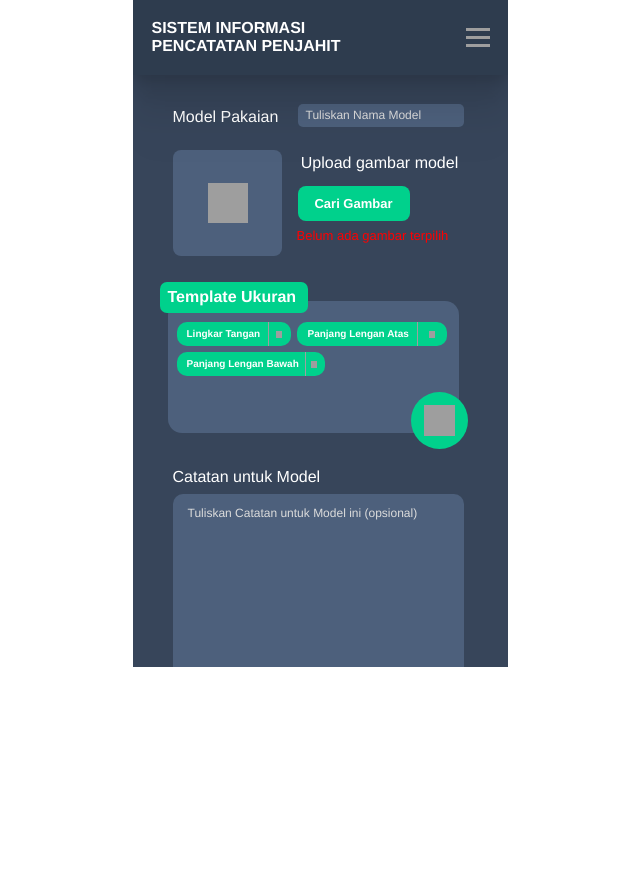
After one commit to rahmanisstudent/project-rbpl-native, a PHP site: page /tambahModel.php in a window 1280 px wide. The commit adds this page. Shown: the whole page, without its empty margins (320-960 px from the left). Run offline with PHP 8.4, Linux system fonts and the light colour scheme; some libraries are stand-ins or nearby versions; grey boxes are pictures that could not be loaded.

Commit message:
seadanya

```diff
--- /dev/null
+++ b/css/tambahModel.css
@@ -0,0 +1,564 @@
+@import url("https://cdnjs.cloudflare.com/ajax/libs/meyer-reset/2.0/reset.min.css");
+* {
+  -webkit-font-smoothing: antialiased;
+  box-sizing: border-box;
+}
+html,
+body {
+  margin: 0px;
+  height: 100%;
+}
+/* a blue color as a generic focus style */
+button:focus-visible {
+  outline: 2px solid #4a90e2 !important;
+  outline: -webkit-focus-ring-color auto 5px !important;
+}
+a {
+  text-decoration: none;
+}
+
+.tambah-design {
+  background-color: #ffffff;
+  display: flex;
+  flex-direction: row;
+  justify-content: center;
+  width: 100%;
+}
+
+.tambah-design .overlap-wrapper {
+  background-color: #ffffff;
+  width: 375px;
+  height: 667px;
+}
+
+.tambah-design .overlap {
+  position: relative;
+  height: 667px;
+}
+
+.tambah-design .scroll {
+  position: absolute;
+  width: 375px;
+  height: 667px;
+  top: 0;
+  left: 0;
+  overflow: hidden;
+  overflow-y: scroll;
+}
+
+.tambah-design .scroll::-webkit-scrollbar {
+  width: 0;
+  display: none;
+}
+
+.tambah-design .group {
+  position: relative;
+  width: 375px;
+  height: 755px;
+  top: 74px;
+  background-color: #37455a;
+}
+
+.tambah-design .simpan {
+  position: absolute;
+  width: 102px;
+  height: 34px;
+  top: 668px;
+  left: 231px;
+}
+
+.tambah-design .overlap-group {
+  position: relative;
+  width: 100px;
+  height: 34px;
+  background-color: #00d18c;
+  border-radius: 10px;
+}
+
+.tambah-design .text-wrapper {
+  position: absolute;
+  width: 63px;
+  top: 8px;
+  left: 19px;
+  font-family: "Inter-Bold", Helvetica;
+  font-weight: 700;
+  color: #ffffff;
+  font-size: 16px;
+  letter-spacing: 0;
+  line-height: normal;
+  white-space: nowrap;
+}
+
+.tambah-design .cancel {
+  position: absolute;
+  width: 102px;
+  height: 34px;
+  top: 668px;
+  left: 123px;
+}
+
+.tambah-design .div-wrapper {
+  position: relative;
+  width: 100px;
+  height: 34px;
+  background-color: #42526b;
+  border-radius: 10px;
+}
+
+.tambah-design .div {
+  position: absolute;
+  width: 63px;
+  top: 8px;
+  left: 19px;
+  font-family: "Inter-Bold", Helvetica;
+  font-weight: 700;
+  color: #ffffff;
+  font-size: 16px;
+  text-align: center;
+  letter-spacing: 0;
+  line-height: normal;
+  white-space: nowrap;
+}
+
+.tambah-design .model {
+  position: absolute;
+  width: 295px;
+  height: 23px;
+  top: 30px;
+  left: 40px;
+}
+
+.tambah-design .text-wrapper-2 {
+  position: absolute;
+  top: 4px;
+  left: 0;
+  font-family: "Inter-Regular", Helvetica;
+  font-weight: 400;
+  color: #ffffff;
+  font-size: 16px;
+  letter-spacing: 0;
+  line-height: normal;
+  white-space: nowrap;
+}
+
+.tambah-design .overlap-2 {
+  position: absolute;
+  width: 166px;
+  height: 23px;
+  top: 0;
+  left: 125px;
+  background-color: #4d607c;
+  border-radius: 5px;
+}
+
+.tambah-design .text-wrapper-3 {
+  position: absolute;
+  top: 4px;
+  left: 8px;
+  font-family: "Inter-Regular", Helvetica;
+  font-weight: 400;
+  color: #dcdcdc;
+  font-size: 12px;
+  letter-spacing: 0;
+  line-height: normal;
+}
+
+.tambah-design .catatan {
+  position: absolute;
+  width: 295px;
+  height: 230px;
+  top: 394px;
+  left: 40px;
+}
+
+.tambah-design .overlap-3 {
+  position: absolute;
+  width: 291px;
+  height: 204px;
+  top: 26px;
+  left: 0;
+  background-color: #4d607c;
+  border-radius: 10px;
+}
+
+.tambah-design .p {
+  position: absolute;
+  top: 12px;
+  left: 15px;
+  font-family: "Inter-Regular", Helvetica;
+  font-weight: 400;
+  color: #dcdcdc;
+  font-size: 12px;
+  letter-spacing: 0;
+  line-height: normal;
+}
+
+.tambah-design .text-wrapper-4 {
+  position: absolute;
+  width: 166px;
+  top: 0;
+  left: 0;
+  font-family: "Inter-Regular", Helvetica;
+  font-weight: 400;
+  color: #ffffff;
+  font-size: 16px;
+  letter-spacing: 0;
+  line-height: normal;
+  white-space: nowrap;
+}
+
+.tambah-design .gambar {
+  position: absolute;
+  width: 296px;
+  height: 106px;
+  top: 76px;
+  left: 40px;
+}
+
+.tambah-design .text-wrapper-5 {
+  position: absolute;
+  top: 78px;
+  left: 124px;
+  font-family: "Inter-Regular", Helvetica;
+  font-weight: 400;
+  color: #ff0000;
+  font-size: 13px;
+  letter-spacing: 0;
+  line-height: normal;
+}
+
+.tambah-design .vector-wrapper {
+  position: absolute;
+  width: 109px;
+  height: 106px;
+  top: 0;
+  left: 0;
+  background-color: #4d607c;
+  border-radius: 8px;
+}
+
+.tambah-design .vector {
+  position: absolute;
+  width: 40px;
+  height: 40px;
+  top: 33px;
+  left: 35px;
+}
+
+.tambah-design .text-wrapper-6 {
+  position: absolute;
+  width: 170px;
+  top: 4px;
+  left: 122px;
+  font-family: "Inter-Regular", Helvetica;
+  font-weight: 400;
+  color: #ffffff;
+  font-size: 16px;
+  text-align: center;
+  letter-spacing: 0;
+  line-height: normal;
+}
+
+.tambah-design .frame {
+  display: flex;
+  width: 112px;
+  height: 35px;
+  align-items: center;
+  justify-content: center;
+  gap: 10px;
+  padding: 8px 7px;
+  position: absolute;
+  top: 36px;
+  left: 125px;
+  background-color: #00d18c;
+  border-radius: 8px;
+}
+
+.tambah-design .text-wrapper-7 {
+  position: relative;
+  width: fit-content;
+  font-family: "Inter-Bold", Helvetica;
+  font-weight: 700;
+  color: #ffffff;
+  font-size: 13px;
+  text-align: center;
+  letter-spacing: 0;
+  line-height: normal;
+}
+
+.tambah-design .ukuran {
+  position: absolute;
+  width: 308px;
+  height: 161px;
+  top: 214px;
+  left: 27px;
+}
+
+.tambah-design .overlap-group-wrapper {
+  position: relative;
+  height: 167px;
+  top: -6px;
+}
+
+.tambah-design .overlap-4 {
+  position: relative;
+  width: 308px;
+  height: 167px;
+}
+
+.tambah-design .rectangle {
+  position: absolute;
+  width: 291px;
+  height: 132px;
+  top: 19px;
+  left: 8px;
+  background-color: #4d607c;
+  border-radius: 14px;
+}
+
+.tambah-design .group-2 {
+  position: absolute;
+  width: 150px;
+  height: 31px;
+  top: 0;
+  left: 0;
+}
+
+.tambah-design .overlap-group-2 {
+  position: relative;
+  width: 148px;
+  height: 31px;
+  background-color: #00d18c;
+  border-radius: 7px;
+}
+
+.tambah-design .text-wrapper-8 {
+  position: absolute;
+  height: 19px;
+  top: 6px;
+  left: 8px;
+  font-family: "Inter-SemiBold", Helvetica;
+  font-weight: 600;
+  color: #ffffff;
+  font-size: 16px;
+  text-align: center;
+  letter-spacing: 0;
+  line-height: normal;
+  white-space: nowrap;
+}
+
+.tambah-design .group-3 {
+  position: absolute;
+  width: 116px;
+  height: 24px;
+  top: 40px;
+  left: 17px;
+}
+
+.tambah-design .overlap-5 {
+  position: relative;
+  width: 114px;
+  height: 24px;
+  background-color: #00d18c;
+  border-radius: 10px;
+}
+
+.tambah-design .x {
+  position: absolute;
+  width: 6px;
+  height: 7px;
+  top: 9px;
+  left: 99px;
+}
+
+.tambah-design .text-wrapper-9 {
+  position: absolute;
+  top: 6px;
+  left: 10px;
+  font-family: "Inter-SemiBold", Helvetica;
+  font-weight: 600;
+  color: #ffffff;
+  font-size: 10px;
+  letter-spacing: 0;
+  line-height: normal;
+  white-space: nowrap;
+}
+
+.tambah-design .img {
+  position: absolute;
+  width: 1px;
+  height: 24px;
+  top: 0;
+  left: 91px;
+}
+
+.tambah-design .group-4 {
+  position: absolute;
+  width: 152px;
+  height: 24px;
+  top: 40px;
+  left: 137px;
+}
+
+.tambah-design .overlap-6 {
+  position: relative;
+  width: 150px;
+  height: 24px;
+  background-color: #00d18c;
+  border-radius: 10px;
+}
+
+.tambah-design .text-wrapper-10 {
+  position: absolute;
+  top: 6px;
+  left: 11px;
+  font-family: "Inter-SemiBold", Helvetica;
+  font-weight: 600;
+  color: #ffffff;
+  font-size: 10px;
+  letter-spacing: 0;
+  line-height: normal;
+  white-space: nowrap;
+}
+
+.tambah-design .x-2 {
+  position: absolute;
+  width: 6px;
+  height: 7px;
+  top: 9px;
+  left: 132px;
+}
+
+.tambah-design .vector-2 {
+  left: 120px;
+  position: absolute;
+  width: 1px;
+  height: 24px;
+  top: 0;
+}
+
+.tambah-design .group-5 {
+  position: absolute;
+  width: 150px;
+  height: 24px;
+  top: 70px;
+  left: 17px;
+}
+
+.tambah-design .overlap-7 {
+  position: relative;
+  width: 148px;
+  height: 24px;
+  background-color: #00d18c;
+  border-radius: 10px;
+}
+
+.tambah-design .x-3 {
+  position: absolute;
+  width: 6px;
+  height: 7px;
+  top: 9px;
+  left: 134px;
+}
+
+.tambah-design .vector-3 {
+  left: 128px;
+  position: absolute;
+  width: 1px;
+  height: 24px;
+  top: 0;
+}
+
+.tambah-design .img-wrapper {
+  position: absolute;
+  width: 57px;
+  height: 57px;
+  top: 110px;
+  left: 251px;
+  background-color: #00d18c;
+  border-radius: 28.5px;
+}
+
+.tambah-design .img-2 {
+  position: absolute;
+  width: 31px;
+  height: 31px;
+  top: 13px;
+  left: 13px;
+}
+
+.tambah-design .nav {
+  position: absolute;
+  width: 375px;
+  height: 667px;
+  top: 0;
+  left: 0;
+  overflow: hidden;
+  border: 0px none;
+}
+
+.tambah-design .atas {
+  display: flex;
+  width: 375px;
+  height: 75px;
+  align-items: center;
+  justify-content: space-between;
+  padding: 18px 19px;
+  position: absolute;
+  top: 0;
+  left: 0;
+  background-color: #2e3c4e;
+  box-shadow:
+    0px 5px 11px #0000001a, 0px 20px 20px #00000017, 0px 45px 27px #0000000d, 0px 80px 32px #00000003, 0px 124px 35px transparent;
+}
+
+.tambah-design .SISTEM-INFORMASI {
+  position: relative;
+  width: fit-content;
+  margin-top: -0.50px;
+  font-family: "Inter-Bold", Helvetica;
+  font-weight: 700;
+  color: #ffffff;
+  font-size: 16px;
+  letter-spacing: 0;
+  line-height: normal;
+}
+
+.tambah-design .group-6 {
+  position: relative;
+  width: 21px;
+  height: 15px;
+}
+
+.tambah-design .vector-4 {
+  position: absolute;
+  width: 24px;
+  height: 3px;
+  top: -2px;
+  left: -2px;
+}
+
+.tambah-design .vector-5 {
+  position: absolute;
+  width: 24px;
+  height: 3px;
+  top: 6px;
+  left: -2px;
+}
+
+.tambah-design .vector-6 {
+  position: absolute;
+  width: 24px;
+  height: 3px;
+  top: 14px;
+  left: -2px;
+}
+
+.tambah-design .rectangle-2 {
+  position: absolute;
+  width: 179px;
+  height: 592px;
+  top: 75px;
+  left: 375px;
+  background-color: #2e3c4e;
+}
--- a/index.php
+++ b/index.php
@@ -9,7 +9,7 @@
 
         <div class="task-list">
             <h3>Daftar Pekerjaan</h3>
-            <div class="task green">Baju dinas Mas Amba (3 - 8 Juni 2019) - Finishing</div>
+            <div class="task green">Baju dinas Mas Jacobi (3 - 8 Juni 2019) - Finishing</div>
             <div class="task red">Seragam batik Ibu Kus (3 - 8 Juni 2019) - Pemotongan</div>
             <div class="task blue">Dress Mbak Hani (18 - 28 Juni 2019) - Belum dimulai</div>
         </div>
@@ -23,7 +23,7 @@
                 initialView: 'dayGridMonth',
                 events: [
                     {
-                        title: 'Baju dinas Mas Amba',
+                        title: 'Baju dinas Mas Jacobi',
                         start: '2025-06-03',
                         end: '2025-06-08',
                         color: 'green'
--- /dev/null
+++ b/tambahModel.php
@@ -0,0 +1,83 @@
+<!DOCTYPE html>
+<html>
+  <head>
+    <meta name="viewport" content="width=device-width, initial-scale=1" />
+    <meta charset="utf-8" />
+    <link rel="stylesheet" href="css/tambahModel.css" />
+  </head>
+  <body>
+    <div class="tambah-design">
+      <div class="overlap-wrapper">
+        <div class="overlap">
+          <div class="scroll">
+            <div class="group">
+              <div class="simpan">
+                <div class="overlap-group"><div class="text-wrapper">SIMPAN</div></div>
+              </div>
+              <div class="cancel">
+                <div class="div-wrapper"><div class="div">BATAL</div></div>
+              </div>
+              <div class="model">
+                <div class="text-wrapper-2">Model Pakaian</div>
+                <div class="overlap-2"><div class="text-wrapper-3">Tuliskan Nama Model</div></div>
+              </div>
+              <div class="catatan">
+                <div class="overlap-3"><p class="p">Tuliskan Catatan untuk Model ini (opsional)</p></div>
+                <div class="text-wrapper-4">Catatan untuk Model</div>
+              </div>
+              <div class="gambar">
+                <div class="text-wrapper-5">Belum ada gambar terpilih</div>
+                <div class="vector-wrapper"><img class="vector" src="img/vector.svg" /></div>
+                <div class="text-wrapper-6">Upload gambar model</div>
+                <div class="frame"><div class="text-wrapper-7">Cari Gambar</div></div>
+              </div>
+              <div class="ukuran">
+                <div class="overlap-group-wrapper">
+                  <div class="overlap-4">
+                    <div class="rectangle"></div>
+                    <div class="group-2">
+                      <div class="overlap-group-2"><div class="text-wrapper-8">Template Ukuran</div></div>
+                    </div>
+                    <div class="group-3">
+                      <div class="overlap-5">
+                        <img class="x" src="img/x-2.svg" />
+                        <div class="text-wrapper-9">Lingkar Tangan</div>
+                        <img class="img" src="img/vector-3-3.svg" />
+                      </div>
+                    </div>
+                    <div class="group-4">
+                      <div class="overlap-6">
+                        <div class="text-wrapper-10">Panjang Lengan Atas</div>
+                        <img class="x-2" src="img/x.svg" />
+                        <img class="vector-2" src="img/vector-3-2.svg" />
+                      </div>
+                    </div>
+                    <div class="group-5">
+                      <div class="overlap-7">
+                        <div class="text-wrapper-9">Panjang Lengan Bawah</div>
+                        <img class="x-3" src="img/x-3.svg" />
+                        <img class="vector-3" src="img/vector-3.svg" />
+                      </div>
+                    </div>
+                    <div class="img-wrapper"><img class="img-2" src="img/image.svg" /></div>
+                  </div>
+                </div>
+              </div>
+            </div>
+          </div>
+          <div class="nav">
+            <div class="atas">
+              <div class="SISTEM-INFORMASI">SISTEM INFORMASI <br />PENCATATAN PENJAHIT</div>
+              <div class="group-6">
+                <img class="vector-4" src="img/vector-4.svg" />
+                <img class="vector-5" src="img/vector-5.svg" />
+                <img class="vector-6" src="img/vector-6.svg" />
+              </div>
+            </div>
+            <div class="rectangle-2"></div>
+          </div>
+        </div>
+      </div>
+    </div>
+  </body>
+</html>
```
Also changed, not shown: css/katalog.css (added, +31 -0 lines), katalog.php (added, +25 -0 lines).
